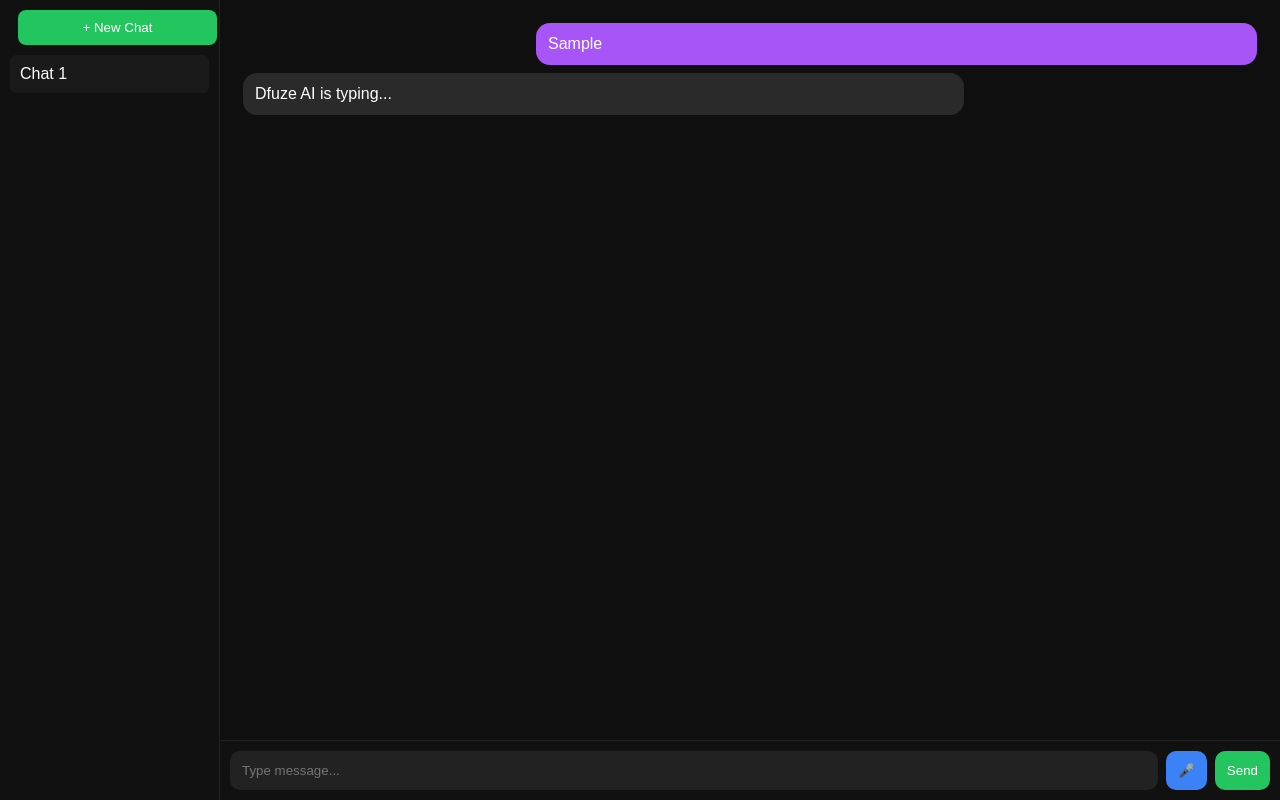
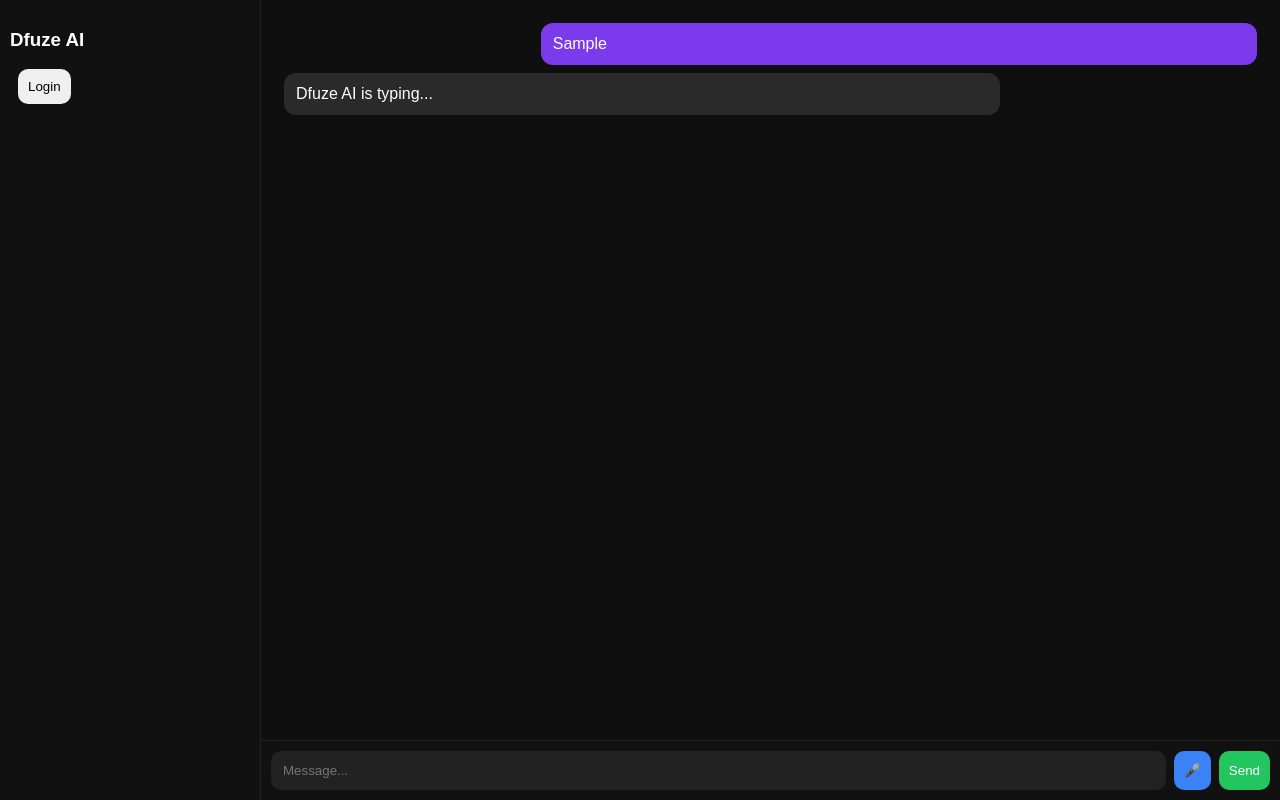
Before and after one commit to Dfuze-hack/Dfuze-AI, a plain HTML site: page index.html in a window 1280 px wide. Both pictures are taken after typing "Sample" into the empty fields and a click on the button "Send". Drawn offline with Linux system fonts and the light colour scheme; no server answers.

Commit message:
Update index.html

```diff
--- a/index.html
+++ b/index.html
@@ -2,49 +2,28 @@
 <html>
 <head>
   <title>Dfuze AI</title>
+  <meta name="viewport" content="width=device-width, initial-scale=1.0">
+
+  <!-- PWA -->
+  <link rel="manifest" href="/manifest.json">
 
   <style>
-    * {
-      box-sizing: border-box;
+    body {
+      margin: 0;
+      font-family: Arial;
+      background: #0f0f0f;
+      color: white;
+      display: flex;
+      height: 100vh;
     }
 
-    body {
-      margin: 0;
-      font-family: Arial, sans-serif;
-      display: flex;
-      height: 100vh;
-      background: #0f0f0f;
-      color: white;
-    }
-
-    /* SIDEBAR */
     #sidebar {
-      width: 220px;
+      width: 240px;
       background: #111;
       padding: 10px;
       border-right: 1px solid #222;
     }
 
-    #newChat {
-      width: 100%;
-      padding: 10px;
-      background: #22c55e;
-      border: none;
-      color: white;
-      border-radius: 8px;
-      cursor: pointer;
-      margin-bottom: 10px;
-    }
-
-    .chatItem {
-      padding: 10px;
-      background: #1a1a1a;
-      margin-bottom: 5px;
-      border-radius: 6px;
-      cursor: pointer;
-    }
-
-    /* MAIN */
     #main {
       flex: 1;
       display: flex;
@@ -61,20 +40,12 @@
       max-width: 70%;
       padding: 12px;
       margin: 8px;
-      border-radius: 14px;
+      border-radius: 12px;
       white-space: pre-wrap;
-      animation: pop 0.2s ease;
     }
 
-    .user {
-      background: #a855f7;
-      margin-left: auto;
-    }
-
-    .bot {
-      background: #2a2a2a;
-      margin-right: auto;
-    }
+    .user { background: #7c3aed; margin-left: auto; }
+    .bot { background: #2a2a2a; margin-right: auto; }
 
     #inputBox {
       display: flex;
@@ -86,104 +57,52 @@
     input {
       flex: 1;
       padding: 12px;
+      border: none;
       border-radius: 10px;
-      border: none;
-      outline: none;
       background: #222;
       color: white;
     }
 
     button {
       margin-left: 8px;
-      padding: 10px 12px;
+      padding: 10px;
+      border-radius: 10px;
       border: none;
-      border-radius: 10px;
       cursor: pointer;
     }
 
-    #sendBtn { background: #22c55e; color: white; }
-    #micBtn { background: #3b82f6; color: white; }
-
-    @keyframes pop {
-      from { transform: scale(0.95); opacity: 0; }
-      to { transform: scale(1); opacity: 1; }
-    }
+    #send { background: #22c55e; color: white; }
+    #mic { background: #3b82f6; color: white; }
   </style>
 </head>
 
 <body>
 
-<!-- SIDEBAR -->
 <div id="sidebar">
-  <button id="newChat">+ New Chat</button>
-  <div id="chatList"></div>
+  <h3>Dfuze AI</h3>
+  <button onclick="login()">Login</button>
 </div>
 
-<!-- MAIN -->
 <div id="main">
   <div id="chat"></div>
 
   <div id="inputBox">
-    <input id="input" placeholder="Type message..." />
-    <button id="micBtn">🎤</button>
-    <button id="sendBtn">Send</button>
+    <input id="input" placeholder="Message..." />
+    <button id="mic">🎤</button>
+    <button id="send">Send</button>
   </div>
 </div>
 
 <script>
-let chats = JSON.parse(localStorage.getItem("chats")) || [];
-let currentChat = 0;
+const chat = document.getElementById("chat");
+const input = document.getElementById("input");
 
-const chatBox = document.getElementById("chat");
-const input = document.getElementById("input");
-const sendBtn = document.getElementById("sendBtn");
-const micBtn = document.getElementById("micBtn");
-const chatList = document.getElementById("chatList");
-
-function save() {
-  localStorage.setItem("chats", JSON.stringify(chats));
-}
-
-function renderChats() {
-  chatList.innerHTML = "";
-  chats.forEach((c, i) => {
-    const div = document.createElement("div");
-    div.className = "chatItem";
-    div.innerText = "Chat " + (i + 1);
-    div.onclick = () => loadChat(i);
-    chatList.appendChild(div);
-  });
-}
-
-function loadChat(i) {
-  currentChat = i;
-  chatBox.innerHTML = "";
-  chats[i].messages.forEach(m => {
-    addMsg(m.text, m.role);
-  });
-}
-
-function newChat() {
-  chats.push({ messages: [] });
-  save();
-  renderChats();
-  loadChat(chats.length - 1);
-}
-
-document.getElementById("newChat").onclick = newChat;
-
-function addMsg(text, role) {
+function addMsg(text, type) {
   const div = document.createElement("div");
-  div.className = "msg " + (role === "user" ? "user" : "bot");
+  div.className = "msg " + type;
   div.innerText = text;
-  chatBox.appendChild(div);
-  chatBox.scrollTop = chatBox.scrollHeight;
-}
-
-function speak(text) {
-  const speech = new SpeechSynthesisUtterance(text);
-  speech.lang = "en-US";
-  speechSynthesis.speak(speech);
+  chat.appendChild(div);
+  chat.scrollTop = chat.scrollHeight;
 }
 
 async function send() {
@@ -191,58 +110,41 @@ async function send() {
   if (!msg) return;
 
   addMsg(msg, "user");
-  chats[currentChat].messages.push({ role: "user", text: msg });
-
   input.value = "";
 
-  // typing animation
   const typing = document.createElement("div");
   typing.className = "msg bot";
   typing.innerText = "Dfuze AI is typing...";
-  chatBox.appendChild(typing);
+  chat.appendChild(typing);
 
   const res = await fetch("/api/chat", {
     method: "POST",
     headers: { "Content-Type": "application/json" },
-    body: JSON.stringify({
-      message: msg
-    })
+    body: JSON.stringify({ message: msg })
   });
 
   const data = await res.json();
 
   typing.remove();
-
   addMsg(data.reply, "bot");
-  chats[currentChat].messages.push({ role: "bot", text: data.reply });
-
-  save();
-
-  speak(data.reply);
 }
 
-sendBtn.onclick = send;
-
+// ENTER KEY
 input.addEventListener("keydown", e => {
   if (e.key === "Enter") send();
 });
 
-// 🎤 voice input
-micBtn.onclick = () => {
+// MIC (NO AUTO SPEAK — FIXED)
+document.getElementById("mic").onclick = () => {
   const rec = new (window.SpeechRecognition || window.webkitSpeechRecognition)();
   rec.lang = "en-US";
   rec.start();
-
-  rec.onresult = (event) => {
-    input.value = event.results[0][0].transcript;
+  rec.onresult = (e) => {
+    input.value = e.results[0][0].transcript;
   };
 };
 
-// init
-if (chats.length === 0) newChat();
-else loadChat(0);
-
-renderChats();
+document.getElementById("send").onclick = send;
 </script>
 
 </body>
```
